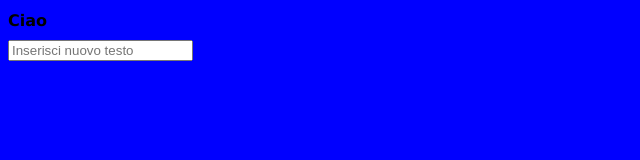
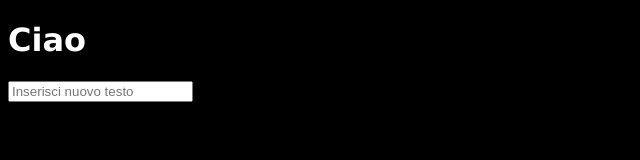
Before and after one commit to Dico899/MyRep_2, a plain HTML site: page index.html in a window 1280 px wide. Shown: the whole page, without its empty margins (0-640 px from the left). Drawn offline with Linux system fonts and the light colour scheme.

Commit message:
My fifth change

```diff
--- a/style.css
+++ b/style.css
@@ -1,10 +1,10 @@
 .scritta{
     align-items: center;
-    font-size: medium;
+    font-size: 200%;
     font-family: Verdana;
-
+    color: white;
 }
 
 body{
-    background-color: blue;
+    background-color: black;
 }
```
